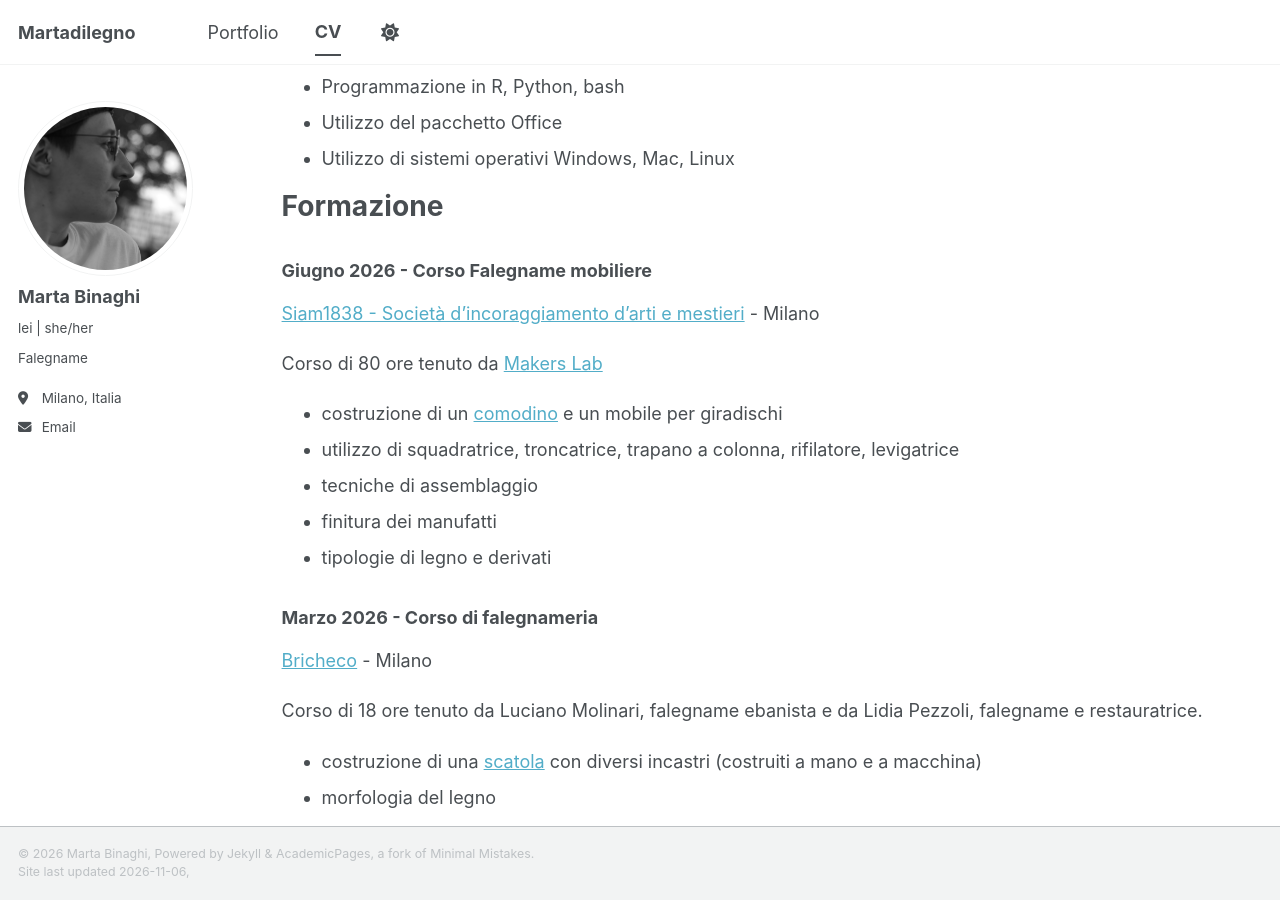
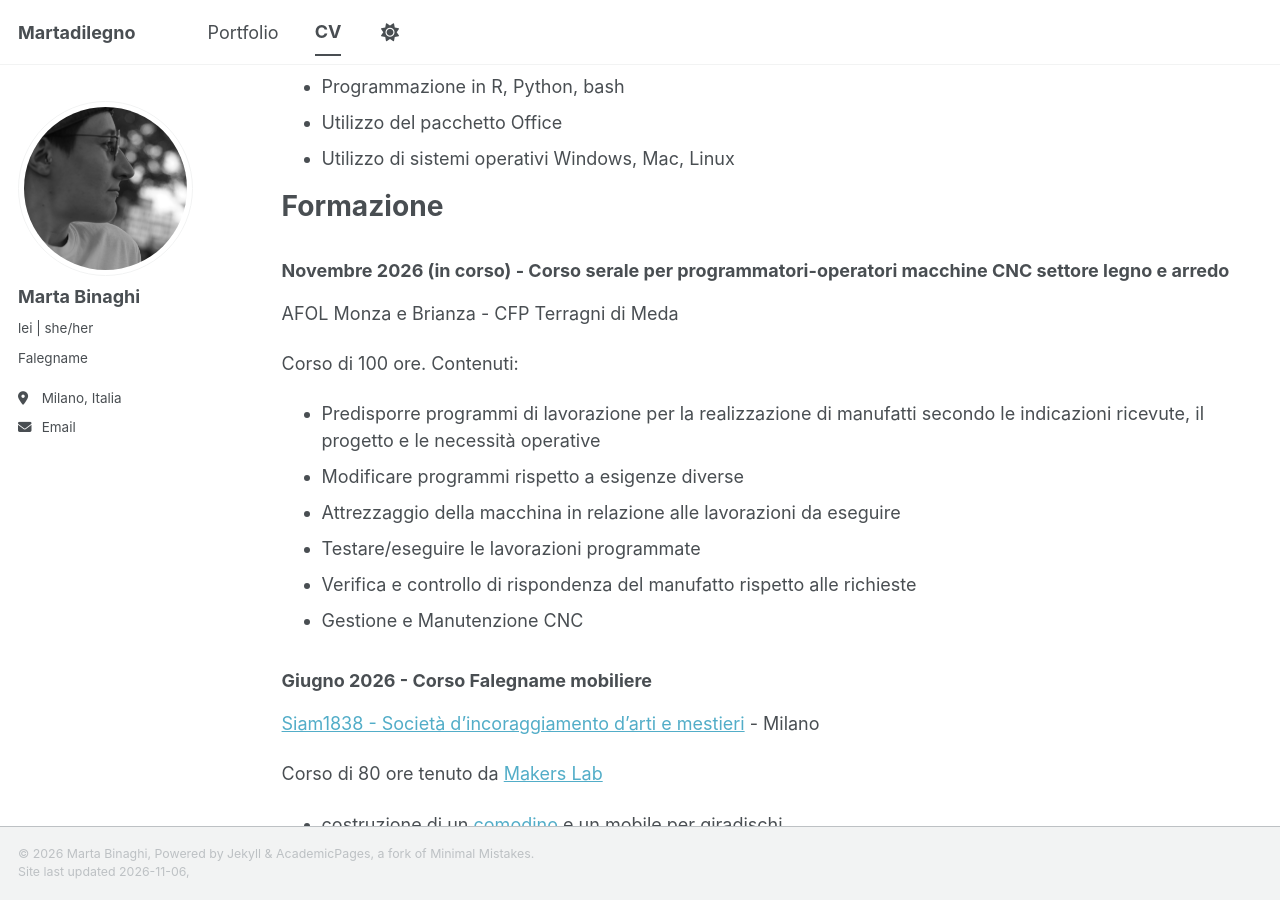
Before and after one commit to martadilegno/martadilegno.github.io, a Jekyll site: the page built from _pages/cv.md, in a window 1280 px wide and 900 px high, scrolled down 534 px. Built offline with Jekyll 4.4.1, drawn with Linux system fonts in a browser that asks for light colours; a style sheet for code colours, icons or effects is not loaded.

Commit message:
Update cv.md

```diff
--- a/_pages/cv.md
+++ b/_pages/cv.md
@@ -29,6 +29,17 @@ Competenze
 
 Formazione
 ======
+### Novembre 2026 (in corso) - Corso serale per programmatori-operatori macchine CNC settore legno e arredo
+AFOL Monza e Brianza - CFP Terragni di Meda
+
+Corso di 100 ore. Contenuti:
+* Predisporre programmi di lavorazione per la realizzazione di manufatti secondo le indicazioni ricevute, il progetto e le necessità operative
+* Modificare programmi rispetto a esigenze diverse
+* Attrezzaggio della macchina in relazione alle lavorazioni da eseguire
+* Testare/eseguire le lavorazioni programmate
+* Verifica e controllo di rispondenza del manufatto rispetto alle richieste
+* Gestione e Manutenzione CNC
+
 ### Giugno 2026 - Corso Falegname mobiliere
 [Siam1838 - Società d'incoraggiamento d'arti e mestieri](https://www.siam1838.it/) - Milano
 
```
